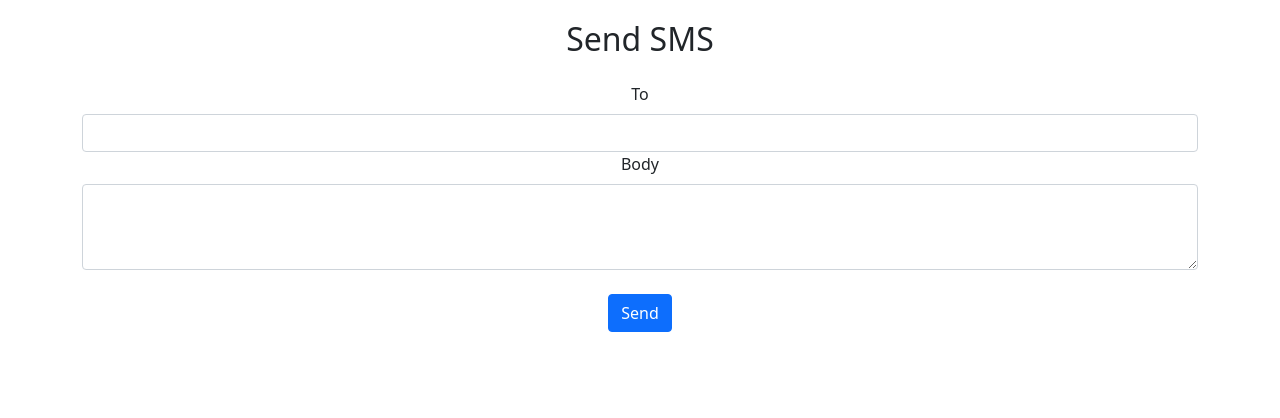
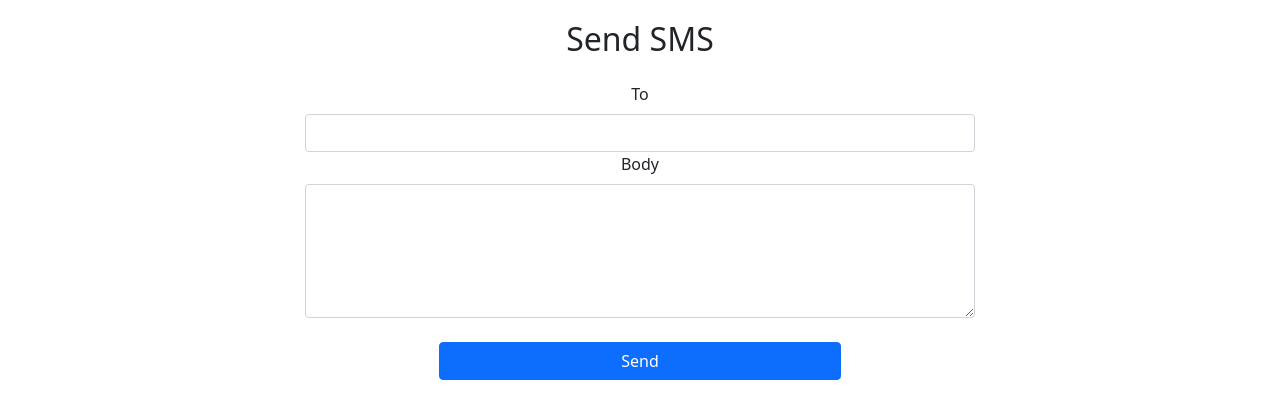
Before and after one commit to snowleopardAlexa/send-sms-app, a React (Create React App) app: page / in a window 1280 px wide. Shown: the top 418 px of the page. Built offline with nearby package versions, Linux system fonts and the light colour scheme.

Commit message:
change width form

```diff
--- a/src/App.css
+++ b/src/App.css
@@ -2,3 +2,7 @@
   text-align: center;
   margin: 20px;
 }
+
+.mt-4 {
+  width: 60%;
+}
--- a/src/App.js
+++ b/src/App.js
@@ -33,10 +33,10 @@ const onSubmit = async (e) => {
 
   return (
     <div className="App">
-      <Container>
+      <Container className="container">
         <h2>Send SMS</h2>
         <Form
-          className="mt-4"
+          className="mt-4 mx-auto d-block"
           onSubmit={onSubmit}
         >
           <Form.Group>
@@ -51,7 +51,7 @@ const onSubmit = async (e) => {
             <Form.Label htmlFor="message">Body</Form.Label>
             <Form.Control
               as="textarea"
-              rows="3"
+              rows="5"
               onChange={(e) => setBody(e.target.value)}
             />
           </Form.Group>
```
